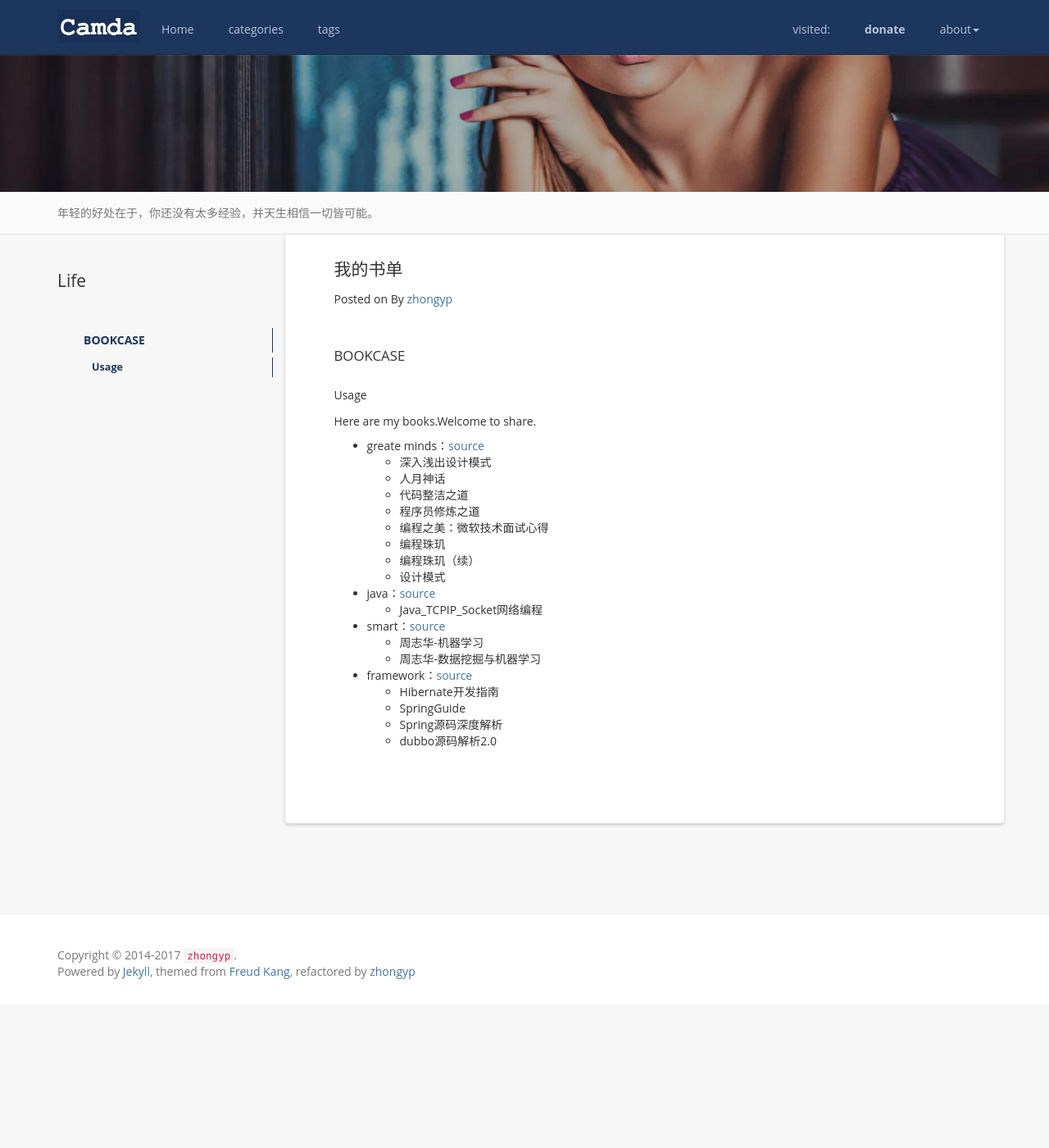
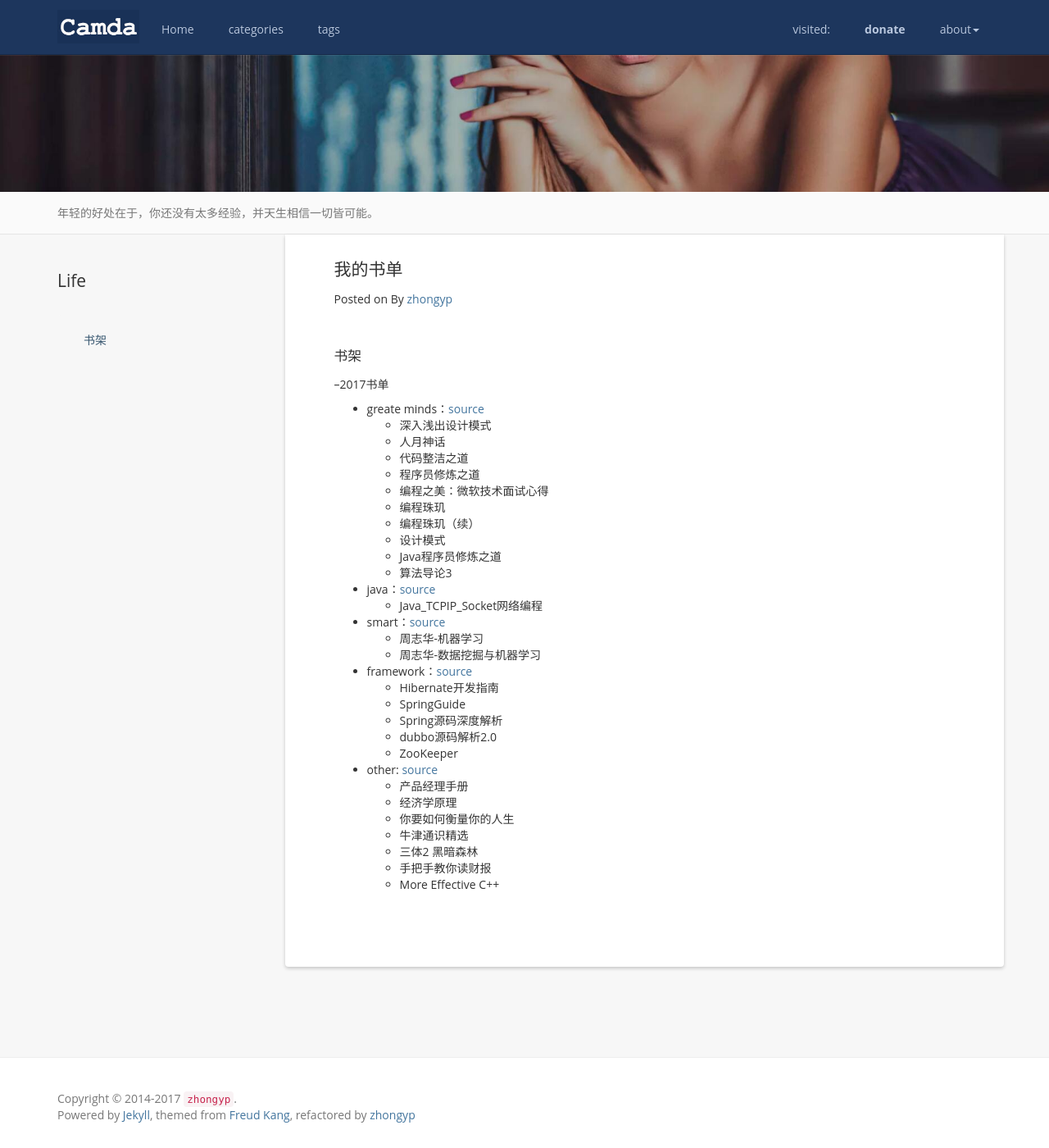
Before and after one commit to zhongyp/jekyll-theme-classic, a Jekyll site: the page built from books.md, in a window 1280 px wide and 1400 px high, scrolled down 314 px. Shown: the whole window at 82% size. Built offline with Jekyll 4.4.1, drawn with Linux system fonts in a browser that asks for light colours; nearby versions of some CDN libraries; comment, search, counter and statistics services are not loaded; before the commit the page ends 1539 px from its top, so only the background shows below that.

Commit message:
add books

```diff
--- a/books.md
+++ b/books.md
@@ -8,15 +8,11 @@ permalink: /books/
 {:toc}
 
 
-## BOOKCASE
+## 书架
 
-### Usage
+--2017书单
 
-Here are my books.Welcome to share.
-
-
-
-+ greate minds：[source](https://github.com/camda/mybook/tree/master/reat%20minds)
++ greate minds：[source](https://github.com/camda/mybook/tree/master/great%20minds)
 	+ 深入浅出设计模式
 	+ 人月神话
 	+ 代码整洁之道
@@ -25,6 +21,8 @@ Here are my books.Welcome to share.
 	+ 编程珠玑
 	+ 编程珠玑（续）
 	+ 设计模式
+	+ Java程序员修炼之道
+	+ 算法导论3
 
 + java：[source](https://github.com/camda/mybook/tree/master/java)
 	+ Java_TCPIP_Socket网络编程
@@ -38,3 +36,12 @@ Here are my books.Welcome to share.
 	+ SpringGuide
 	+ Spring源码深度解析
 	+ dubbo源码解析2.0
+	+ ZooKeeper
++ other: [source](https://github.com/camda/mybook/tree/master/other)
+	+ 产品经理手册
+	+ 经济学原理
+	+ 你要如何衡量你的人生
+	+ 牛津通识精选
+	+ 三体2 黑暗森林
+	+ 手把手教你读财报
+	+ More Effective C++
```
